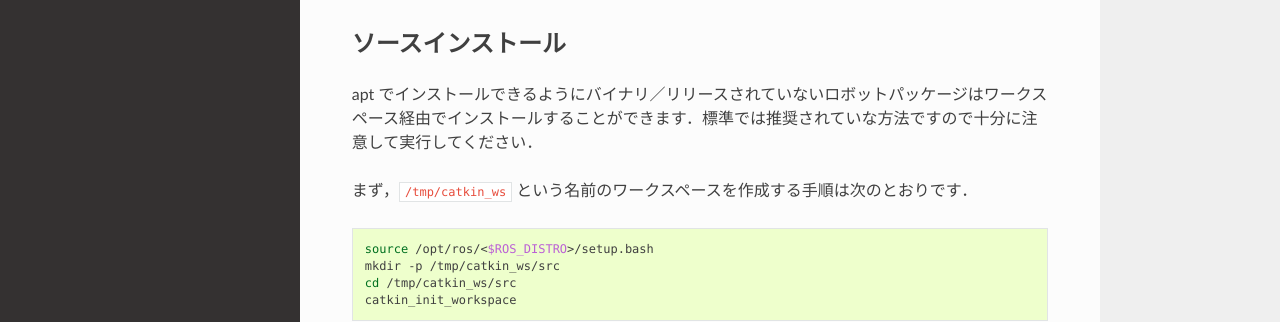
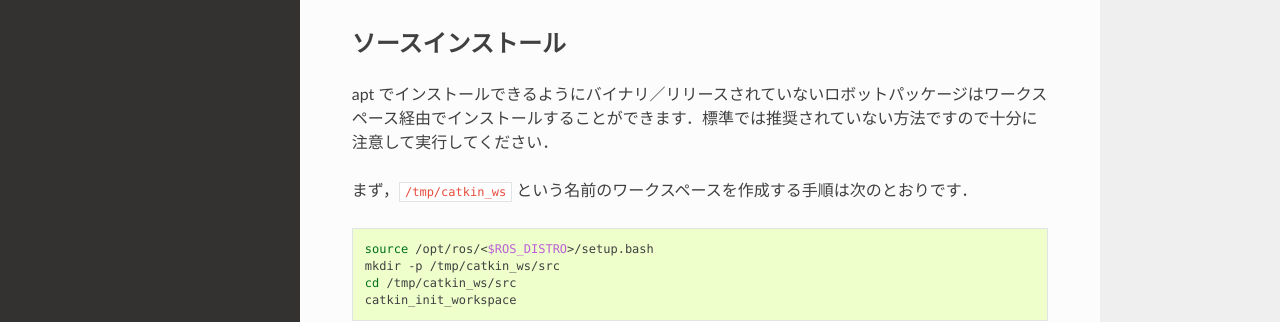
Before and after one commit to tork-a/tork_moveit_tutorial, a Sphinx documentation site: the page built from doc/moveit-tutorial_ja_robot-simulator.md, in a window 1280 px wide and 900 px high, scrolled down 7653 px. Shown: the part 173-495 px from the top of the window. Built offline with Sphinx 7.4.7 and the Read the Docs theme 2.0.0, drawn with Linux system fonts in a browser that asks for light colours.

Commit message:
[doc] correction of a typographical error

```diff
--- a/doc/moveit-tutorial_ja_robot-simulator.md
+++ b/doc/moveit-tutorial_ja_robot-simulator.md
@@ -361,7 +361,7 @@ echo "source ~/catkin_ws/devel/setup.bash" >> ~/.bashrc
 
 ## ソースインストール
 
-apt でインストールできるようにバイナリ／リリースされていないロボットパッケージはワークスペース経由でインストールすることができます．標準では推奨されていな方法ですので十分に注意して実行してください．
+apt でインストールできるようにバイナリ／リリースされていないロボットパッケージはワークスペース経由でインストールすることができます．標準では推奨されていない方法ですので十分に注意して実行してください．
 
 まず，`/tmp/catkin_ws` という名前のワークスペースを作成する手順は次のとおりです．
 
```
Also changed, not shown: other parts of doc/moveit-tutorial_ja_robot-simulator.md (+1 -1 lines), doc/moveit-tutorial_ja_robot-python_basic.md (+1 -1 lines).
